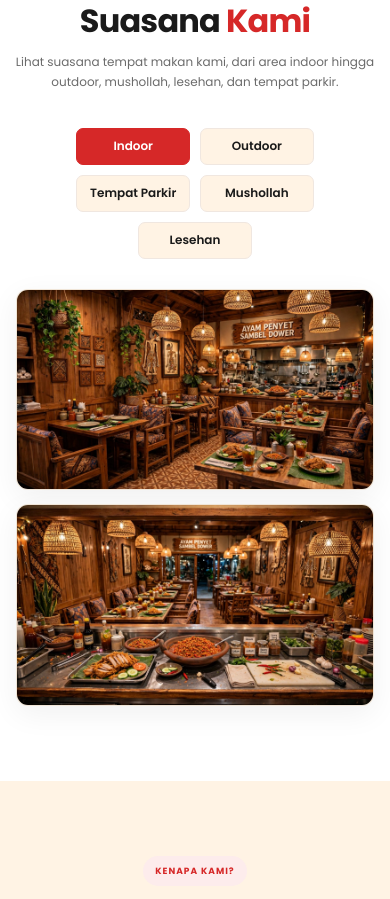
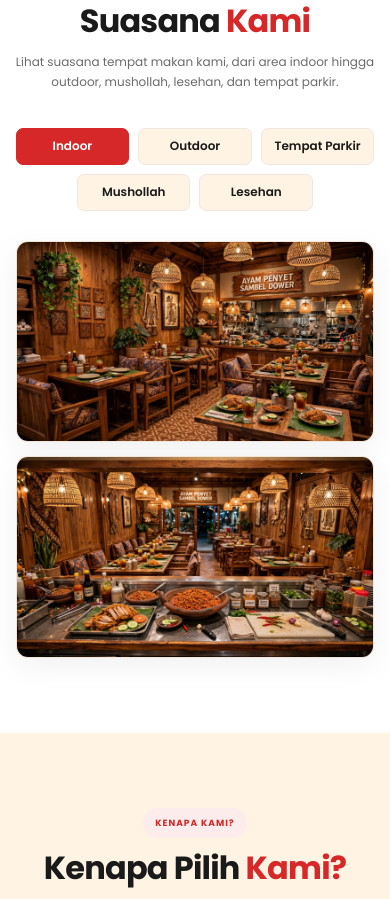
Before and after one commit to Akmalzz12/Ayam-Penyet-Sambel-Dower, a React (Vite) app: page / in a window 390 px wide. Shown: the part 2080-2979 px from the top of the page. Built offline with nearby package versions, Linux system fonts and the light colour scheme.

Commit message:
update src/style.css

```diff
--- a/src/style.css
+++ b/src/style.css
@@ -2684,6 +2684,7 @@ button{
     }
 }
 
+
 /* ================================
    SMALL MOBILE
 ================================ */
@@ -2694,15 +2695,21 @@ button{
     }
 
     .gallery-tabs {
-        gap: 10px;
-    }
-
-    .gallery-tab{
-        width:100%;
-        min-height:37px;
-        padding:0 8px;
-        border-radius:7px;
-        font-size:12px;
+        display: flex;
+        flex-wrap: wrap;
+        justify-content: center;
+        gap: 9px;
+    }
+
+    .gallery-tab {
+        box-sizing: border-box;
+        width: calc((100% - 18px) / 3);
+        flex: 0 0 calc((100% - 18px) / 3);
+        min-width: 0;
+        min-height: 37px;
+        padding: 0 4px;
+        border-radius: 7px;
+        font-size: 12px;
     }
 
     .gallery-grid {
```
